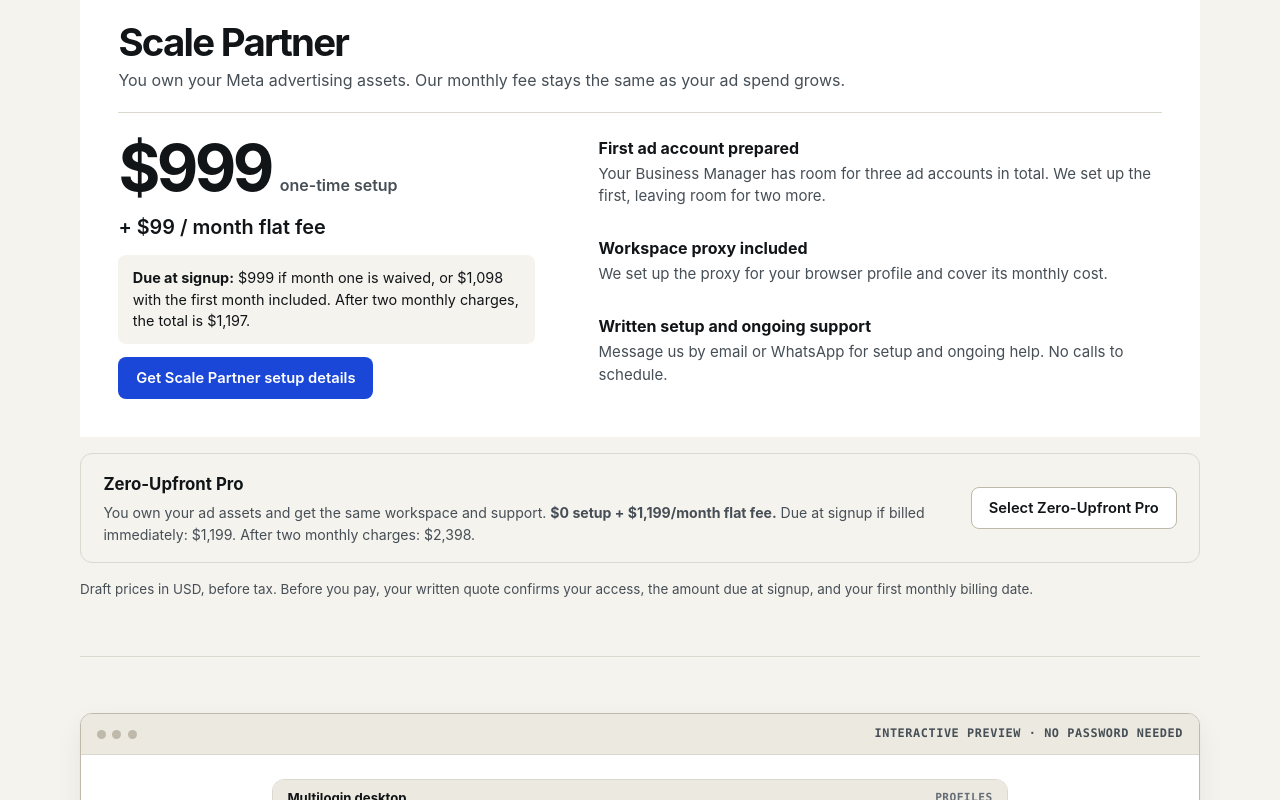
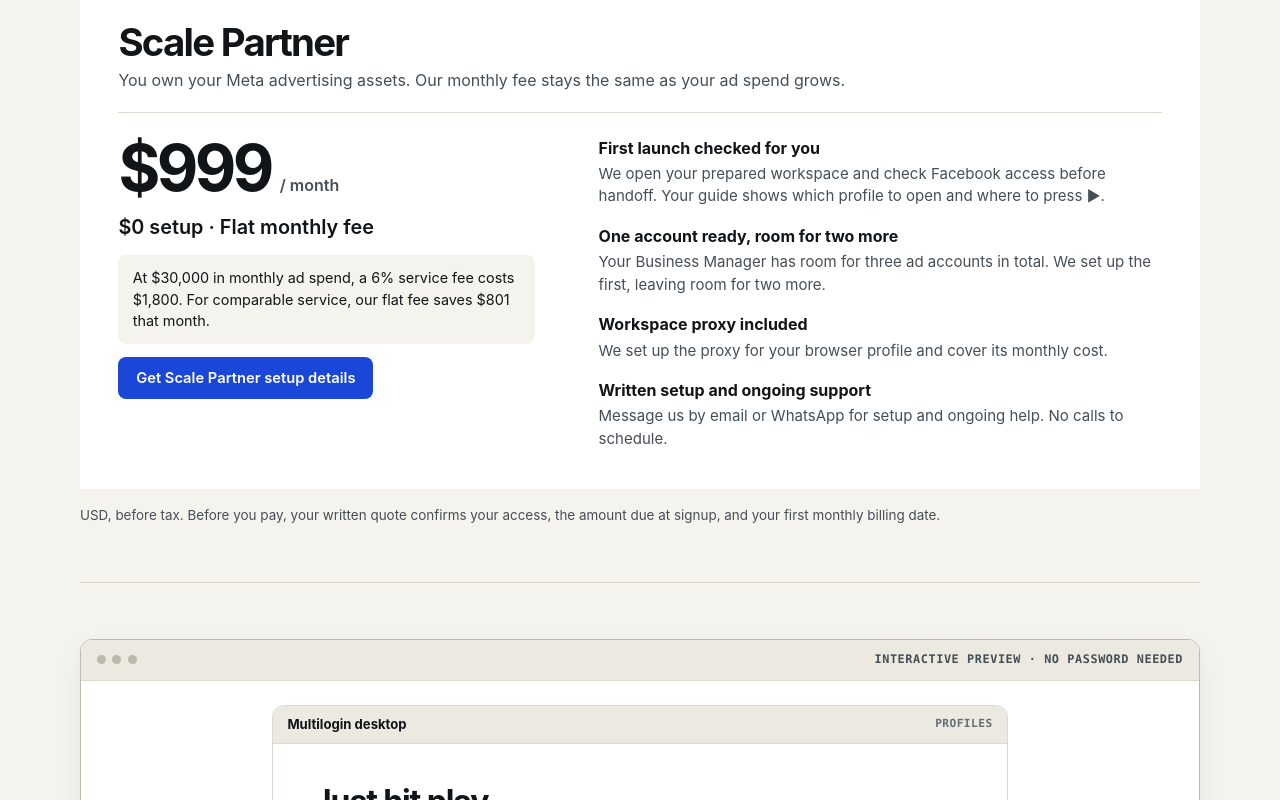
Before and after one commit to mltoureK/roas-high-preview, a plain HTML site: page index.html in a window 1280 px wide. Shown: the part 714-1514 px from the top of the page. Drawn offline with Linux system fonts and the light colour scheme.

Commit message:
Present the flat monthly offer and verified handoff benefits

```diff
--- a/index.html
+++ b/index.html
@@ -60,14 +60,18 @@
       </header>
       <div class="flagship-body">
         <div class="flagship-price">
-          <div class="plan-price"><strong>$999</strong><span>one-time setup</span></div>
-          <div class="plan-monthly">+ $99 / month flat fee</div>
-          <p class="plan-signup"><strong>Due at signup:</strong> $999 if month one is waived, or $1,098 with the first month included. After two monthly charges, the total is $1,197.</p>
+          <div class="plan-price"><strong>$999</strong><span>/ month</span></div>
+          <div class="plan-monthly">$0 setup · Flat monthly fee</div>
+          <p class="plan-signup">At $30,000 in monthly ad spend, a 6% service fee costs $1,800. For comparable service, our flat fee saves $801 that month.</p>
           <button type="button" class="btn" data-plan="Scale Partner">Get Scale Partner setup details</button>
         </div>
         <dl class="plan-scope">
           <div>
-            <dt>First ad account prepared</dt>
+            <dt>First launch checked for you</dt>
+            <dd>We open your prepared workspace and check Facebook access before handoff. Your guide shows which profile to open and where to press ▶.</dd>
+          </div>
+          <div>
+            <dt>One account ready, room for two more</dt>
             <dd>Your Business Manager has room for three ad accounts in total. We set up the first, leaving room for two more.</dd>
           </div>
           <div>
@@ -82,15 +86,7 @@
       </div>
     </article>
 
-    <aside class="other-plan" aria-labelledby="pro-title">
-      <div>
-        <h3 id="pro-title">Zero-Upfront Pro</h3>
-        <p>You own your ad assets and get the same workspace and support. <strong>$0 setup + $1,199/month flat fee.</strong> Due at signup if billed immediately: $1,199. After two monthly charges: $2,398.</p>
-      </div>
-      <button type="button" class="btn-ghost" data-plan="Zero-Upfront Pro">Select Zero-Upfront Pro</button>
-    </aside>
-
-    <p class="draft-note">Draft prices in USD, before tax. Before you pay, your written quote confirms your access, the amount due at signup, and your first monthly billing date.</p>
+    <p class="draft-note">USD, before tax. Before you pay, your written quote confirms your access, the amount due at signup, and your first monthly billing date.</p>
 
   </section>
 
```
